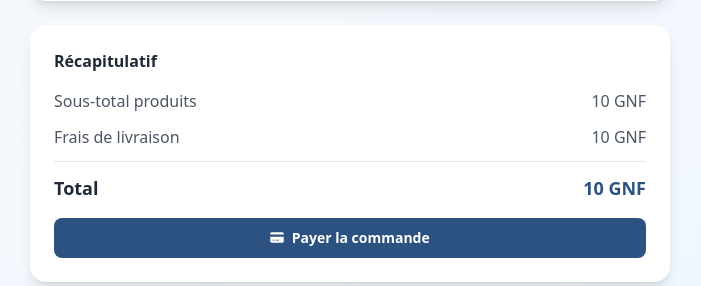
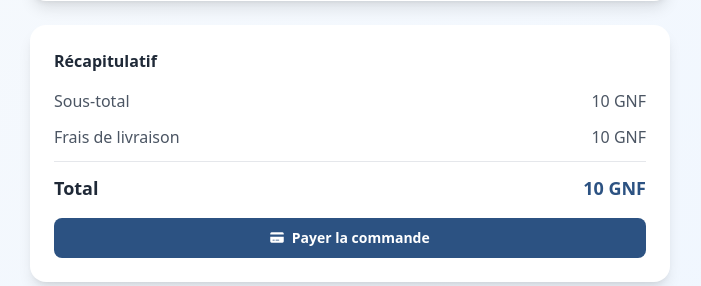
Before and after one commit to TinaStock-SARL/apps.tina-stock.com, a Django app: template mobile_links/templates/cart_shared_result.html in a window 1280 px wide. Shown: the part 376-662 px from the top of the page, without its empty margins (290-991 px from the left). Run offline with Django 5.2, Linux system fonts and the light colour scheme; the template is opened without the code that fills it: most values are stand-ins (such as "Sample title", 1, 10 or a date in 2020); parts of the project's set-up code (start-up, migrations or seed data) failed here and were passed over; some libraries are stand-ins or nearby versions.

Commit message:
Update cart shared result template to simplify subtotal label and remove conditional delivery fee display
This commit modifies the cart shared result template by changing the label for the subtotal from "Sous-total produits" to "Sous-total" for clarity. Additionally, it removes the conditional display of the delivery fee section, streamlining the presentation of cart totals. These changes aim to enhance user understanding of the cart summary.

```diff
--- a/mobile_links/templates/cart_shared_result.html
+++ b/mobile_links/templates/cart_shared_result.html
@@ -88,15 +88,13 @@
                 <h2 class="font-bold text-gray-800 mb-4">Récapitulatif</h2>
                 <div class="space-y-3">
                     <div class="flex justify-between text-gray-600">
-                        <span>Sous-total produits</span>
+                        <span>Sous-total</span>
                         <span>{{ cart.formatted_total_amount }} GNF</span>
                     </div>
-                    {% if cart.total_delivery_fee %}
                     <div class="flex justify-between text-gray-600">
                         <span>Frais de livraison</span>
                         <span>{{ cart.formatted_total_delivery_fee }} GNF</span>
                     </div>
-                    {% endif %}
                     <div class="flex justify-between text-lg font-bold text-gray-800 pt-3 border-t border-gray-200">
                         <span>Total</span>
                         <span class="text-[#2c5282]">{{ cart.formatted_grand_total }} GNF</span>
```
